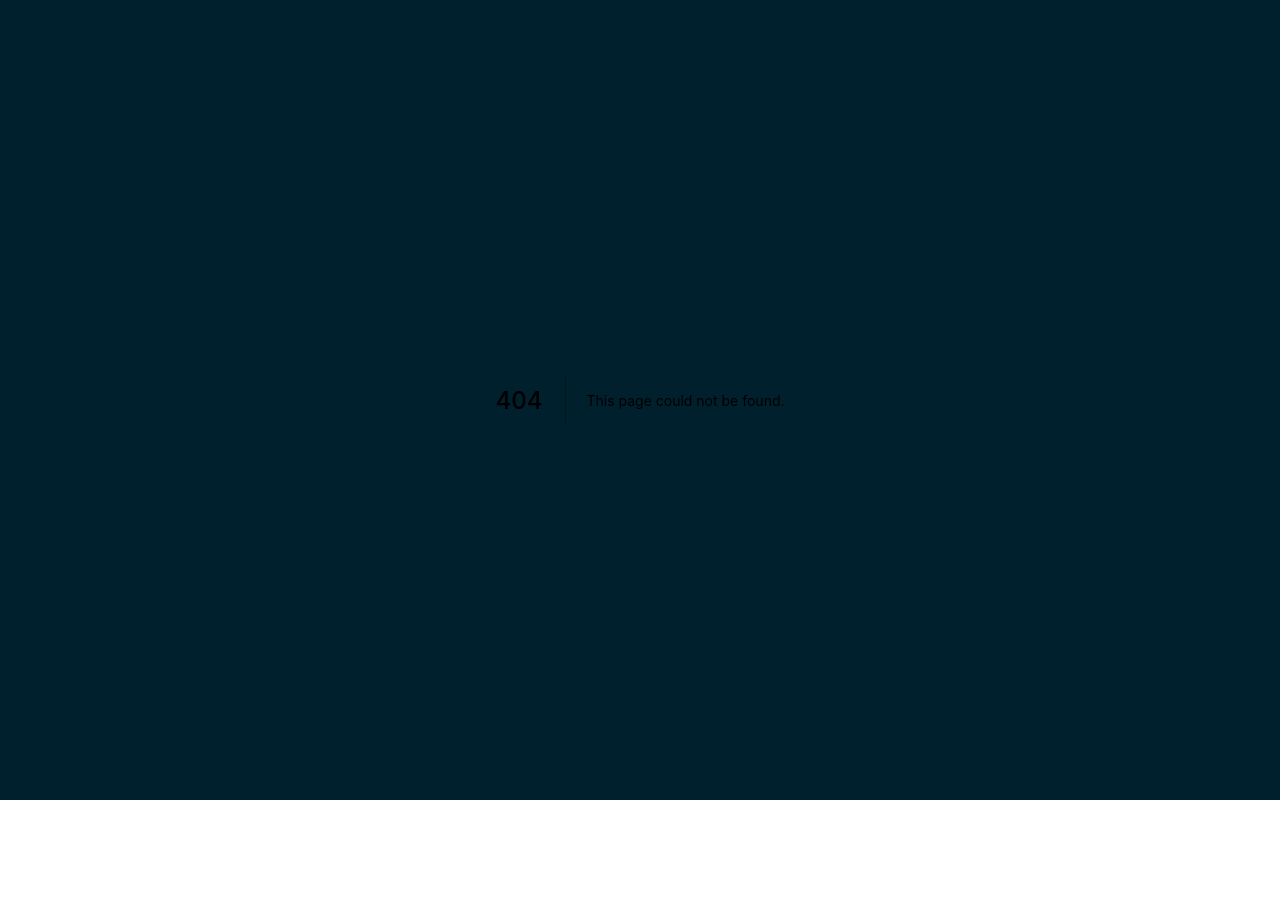
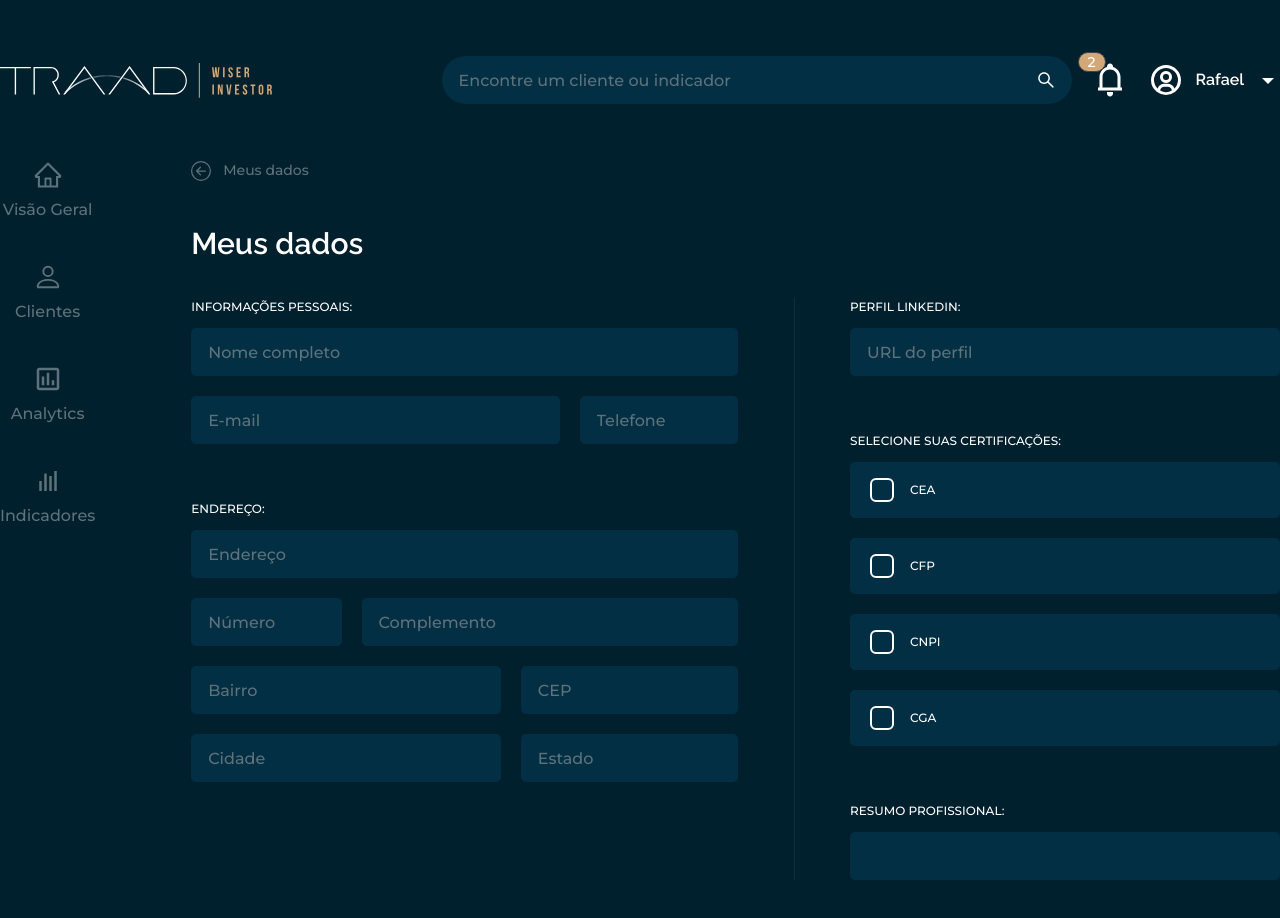
Before and after one commit to martinsmarcos6/boilerplate-nextjs, a Next.js app: page /profile in a window 1280 px wide. Before the commit this address had no page. Shown: the top 918 px of the page. Before the commit the page ends 800 px from the top, so only its background shows below. Built offline with nearby package versions, Linux system fonts and the light colour scheme.

Commit message:
feat: add meus dados page

```diff
--- a/docker-compose.yml
+++ b/docker-compose.yml
@@ -9,4 +9,4 @@ services:
     volumes:
       - ./src:/app/src
       - ./tailwind.config.js:/app/tailwind.config.js
-      - ./.env.local:/app/.env
+      - ./.env.local:/app/.env.local
--- /dev/null
+++ b/src/pages/profile.tsx
@@ -0,0 +1,95 @@
+import React, { useState } from 'react';
+
+import { Breadcrumb } from '../components/Breadcrumb';
+import { Checkbox } from '../components/Checkbox';
+import { TextInput } from '../components/TextInput';
+import ModuleWrapper from '../layouts/ModuleWrapper';
+
+const Certifications = ({ title }: any) => {
+  const [checked, setChecked] = useState(false);
+  const handleCheckCertification = () => {
+    setChecked(!checked);
+  };
+  const style = {
+    checked:
+      'bg-neutral rounded-[5px] py-4 px-5 flex gap-2 items-center border-primary border-[1px] cursor-pointer',
+    unchecked:
+      'bg-neutral rounded-[5px] py-4 px-5 flex gap-2 items-center cursor-pointer',
+  };
+
+  return (
+    <div
+      className={style[checked ? 'checked' : 'unchecked']}
+      onClick={handleCheckCertification}
+    >
+      <Checkbox checked={checked} />
+      <p className="text-primary-text font-montserrat text-xs">{title}</p>
+    </div>
+  );
+};
+
+const ProfilePage = () => {
+  return (
+    <ModuleWrapper>
+      <main className="w-full pb-24">
+        <Breadcrumb
+          items={[{ title: 'Meus dados', href: '/dashboard' }]}
+          className="text-secondary-text mb-10"
+        />
+        <h1 className="text-primary-text text-3xl font-raleway font-semibold mb-8">
+          Meus dados
+        </h1>
+        <div className="flex gap-14">
+          <div className="w-full">
+            <p className="text-primary-text font-montserrat text-xs mb-3">
+              INFORMAÇÕES PESSOAIS:
+            </p>
+            <TextInput placeholder="Nome completo" />
+            <div className="flex mt-5 gap-5 mb-14">
+              <TextInput placeholder="E-mail" className="flex-[0.7]" />
+              <TextInput placeholder="Telefone" className="flex-[0.3]" />
+            </div>
+            <p className="text-primary-text font-montserrat text-xs mb-3">
+              ENDEREÇO:
+            </p>
+            <TextInput placeholder="Endereço" />
+            <div className="flex gap-5 mt-5">
+              <TextInput placeholder="Número" className="flex-[0.4]" />
+              <TextInput placeholder="Complemento" className="flex-1" />
+            </div>
+            <div className="flex gap-5 mt-5">
+              <TextInput placeholder="Bairro" className="flex-1" />
+              <TextInput placeholder="CEP" className="flex-[0.7]" />
+            </div>
+            <div className="flex gap-5 mt-5">
+              <TextInput placeholder="Cidade" className="flex-1" />
+              <TextInput placeholder="Estado" className="flex-[0.7]" />
+            </div>
+          </div>
+          <div className="bg-neutral w-[1px]" />
+          <aside className="max-w-[430px] h-full w-full">
+            <p className="text-primary-text font-montserrat text-xs mb-3">
+              PERFIL LINKEDIN:
+            </p>
+            <TextInput placeholder="URL do perfil" className="mb-14" />
+            <p className="text-primary-text font-montserrat text-xs mb-3">
+              SELECIONE SUAS CERTIFICAÇÕES:
+            </p>
+            <div className="flex flex-col gap-5 mb-14">
+              <Certifications title="CEA" />
+              <Certifications title="CFP" />
+              <Certifications title="CNPI" />
+              <Certifications title="CGA" />
+            </div>
+            <p className="text-primary-text font-montserrat text-xs mb-3">
+              RESUMO PROFISSIONAL:
+            </p>
+            <TextInput />
+          </aside>
+        </div>
+      </main>
+    </ModuleWrapper>
+  );
+};
+
+export default ProfilePage;
```
